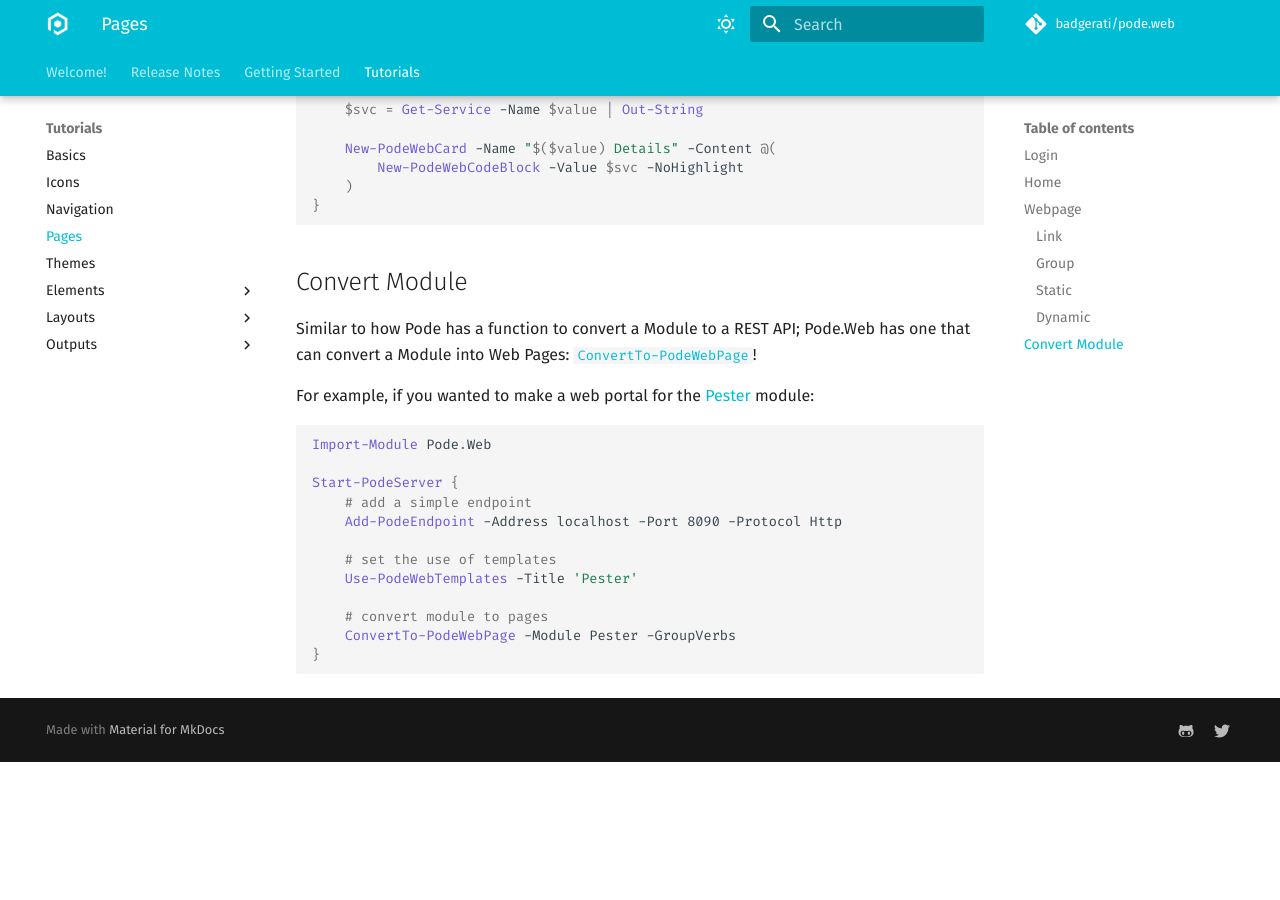
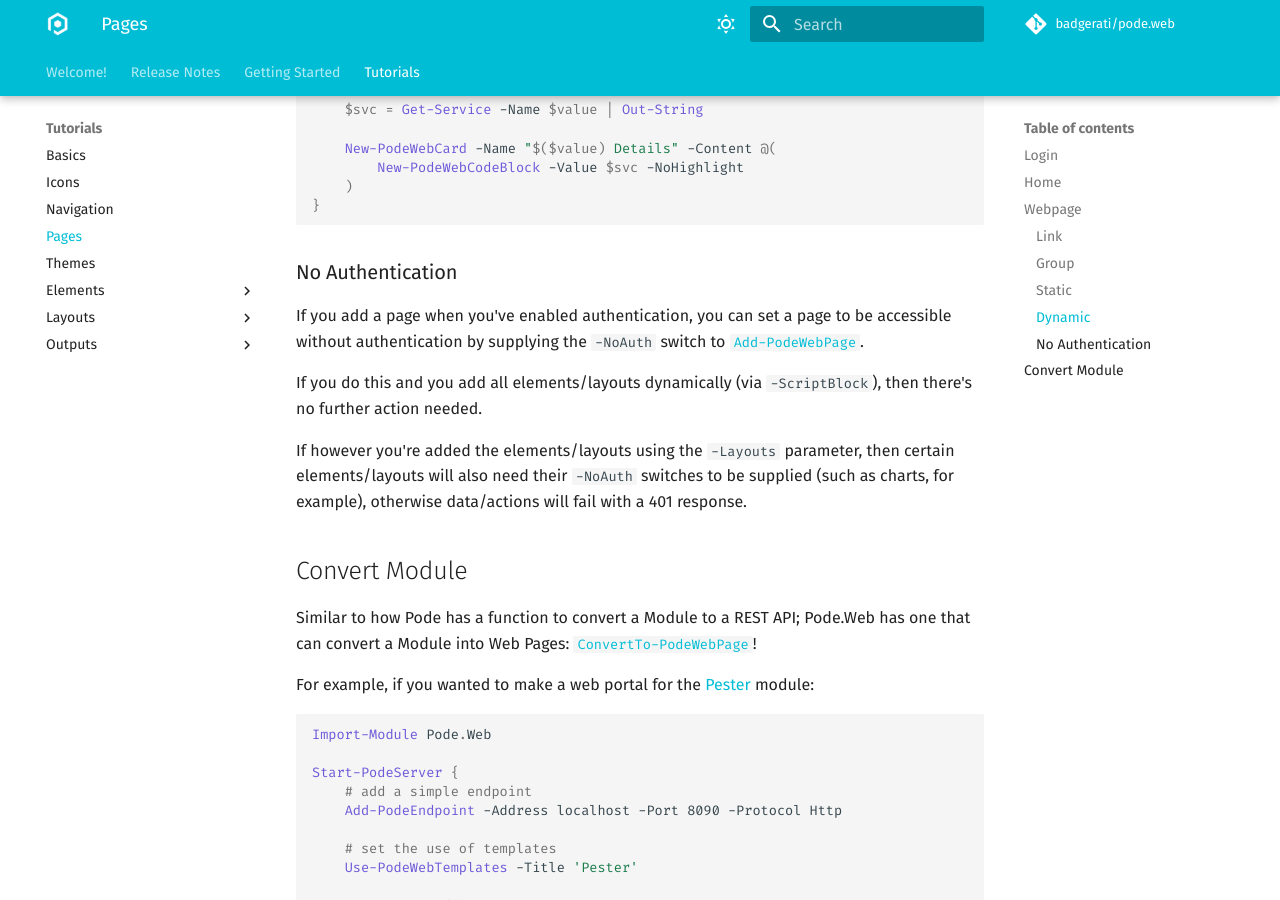
Before and after one commit to Badgerati/Pode.Web, an MkDocs documentation site: the page built from docs/Tutorials/Pages.md, in a window 1280 px wide and 900 px high, scrolled down 4001 px. Built offline with MkDocs 1.6.1 and Material for MkDocs 9.7.7, drawn with Linux system fonts in a browser that asks for light colours; comment, search, counter and statistics services are not loaded; before the commit the page ends 4763 px from its top, so only the background shows below that.

Commit message:
#92: get -NoAuth from PageData for dynamic pages

````diff
--- a/docs/Tutorials/Pages.md
+++ b/docs/Tutorials/Pages.md
@@ -169,6 +169,14 @@ Add-PodeWebPage -Name Services -Icon Settings -Layouts $servicesTable -ScriptBlo
 }
 ```
 
+### No Authentication
+
+If you add a page when you've enabled authentication, you can set a page to be accessible without authentication by supplying the `-NoAuth` switch to [`Add-PodeWebPage`](../../Functions/Pages/Add-PodeWebPage).
+
+If you do this and you add all elements/layouts dynamically (via `-ScriptBlock`), then there's no further action needed.
+
+If however you're added the elements/layouts using the `-Layouts` parameter, then certain elements/layouts will also need their `-NoAuth` switches to be supplied (such as charts, for example), otherwise data/actions will fail with a 401 response.
+
 ## Convert Module
 
 Similar to how Pode has a function to convert a Module to a REST API; Pode.Web has one that can convert a Module into Web Pages: [`ConvertTo-PodeWebPage`](../../Functions/Pages/ConvertTo-PodeWebPage)!
````
Also changed, not shown: 3 other files.
